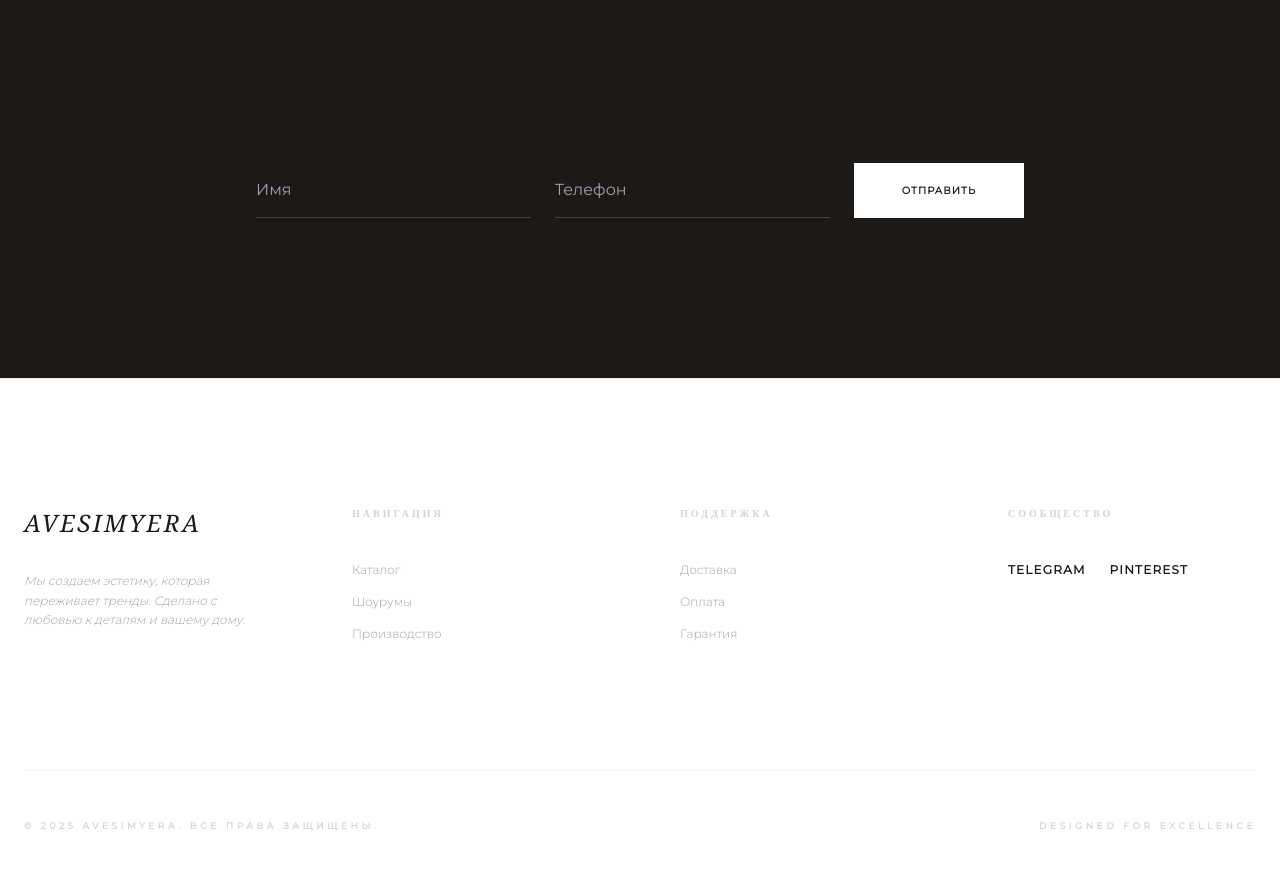
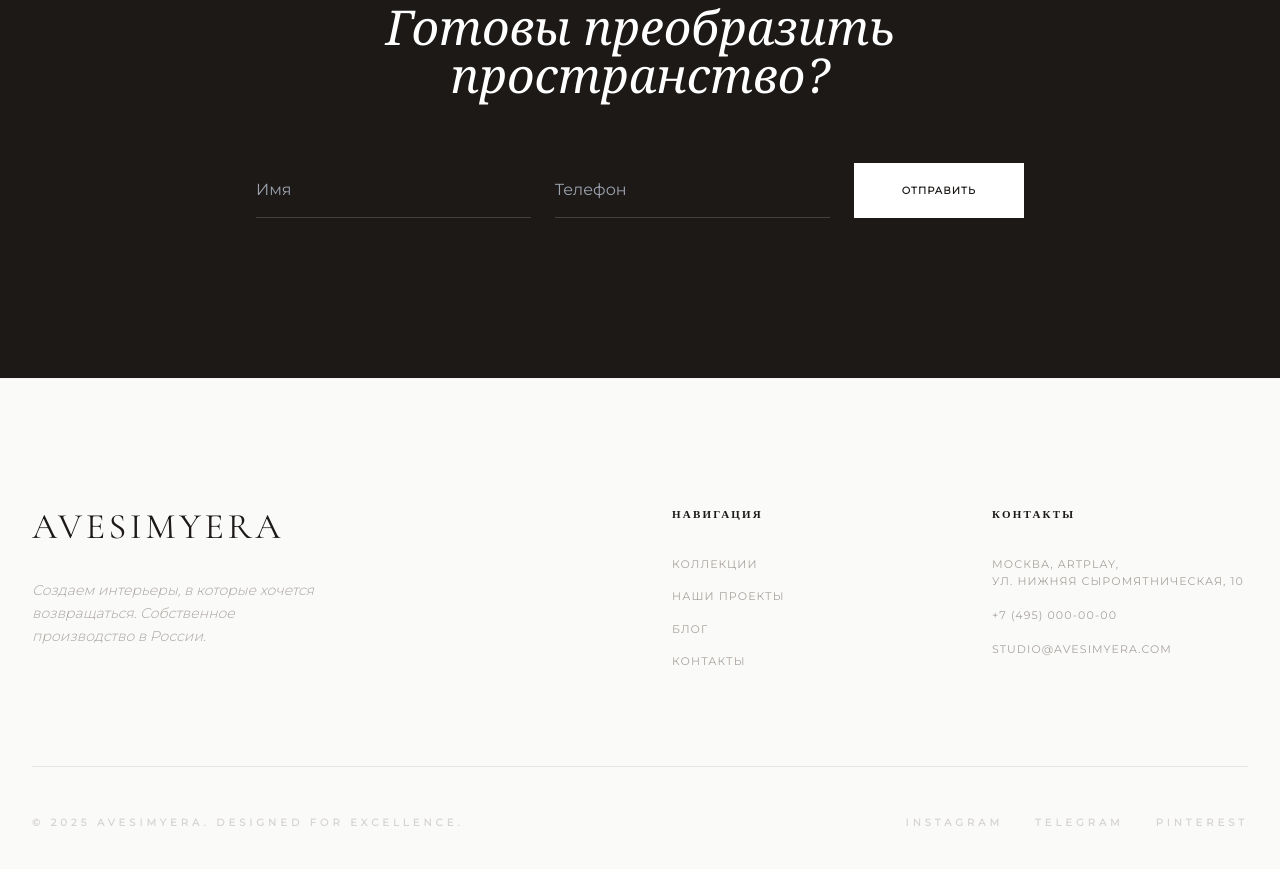
Before and after one commit to Kirillmlk/atelier, a website built with Vite: page index.html in a window 1280 px wide. Shown: the part 5036-5905 px from the top of the page. Built offline with nearby package versions, Linux system fonts and the light colour scheme.

Commit message:
feat: added a new footer

```diff
--- a/index.html
+++ b/index.html
@@ -295,7 +295,7 @@
 
         <section class="py-40 bg-stone-900 text-white px-6">
             <div class="max-w-3xl mx-auto text-center">
-                <h2 class="text-5xl font-serif italic mb-10">Готовы преобразить <br> пространство?</h2>
+                <h2 class="text-5xl font-serif italic mb-10 text-white">Готовы преобразить <br> пространство?</h2>
                 <div class="flex flex-col md:flex-row gap-6 mt-16">
                     <input type="text" placeholder="Имя" class="flex-1 border-stone-700 focus:border-white">
                     <input type="tel" placeholder="Телефон" class="flex-1 border-stone-700 focus:border-white">
@@ -443,40 +443,40 @@
         </div>
     </main>
 
-    <footer class="bg-white border-t border-stone-100 pt-32 pb-16 px-6">
-        <div class="max-w-7xl mx-auto">
-            <div class="grid grid-cols-1 md:grid-cols-2 lg:grid-cols-4 gap-20 mb-32 text-center md:text-left">
-                <div class="space-y-8">
-                    <span class="text-2xl font-serif italic tracking-widest uppercase block">Avesimyera</span>
-                    <p class="text-stone-400 text-xs leading-relaxed font-light italic">Мы создаем эстетику, которая переживает тренды. Сделано с любовью к деталям и вашему дому.</p>
+    <footer class="bg-stone-50 py-32 border-t border-stone-100 px-8">
+        <div class="max-w-[1400px] mx-auto">
+            <div class="grid md:grid-cols-4 gap-16 mb-24">
+                <div class="col-span-2">
+                    <h2 class="serif text-4xl mb-8 tracking-widest">AVESIMYERA</h2>
+                    <p class="text-stone-400 text-sm max-w-[300px] leading-relaxed font-light italic">
+                        Создаем интерьеры, в которые хочется возвращаться. Собственное производство в России.
+                    </p>
                 </div>
                 <div>
-                    <h4 class="text-[10px] font-bold uppercase tracking-[0.3em] mb-10 text-stone-300">Навигация</h4>
-                    <ul class="space-y-4 text-xs text-stone-400 font-light">
-                        <li><a href="#" class="hover:text-stone-900 transition">Каталог</a></li>
-                        <li><a href="#" class="hover:text-stone-900 transition">Шоурумы</a></li>
-                        <li><a href="#" class="hover:text-stone-900 transition">Производство</a></li>
+                    <h4 class="text-[11px] font-bold tracking-[0.2em] uppercase mb-8">Навигация</h4>
+                    <ul class="space-y-4 text-[11px] text-stone-400 tracking-widest uppercase">
+                        <li><a href="#" onclick="showPage('catalog')" class="hover:text-stone-800 transition-colors">Коллекции</a></li>
+                        <li><a href="#" onclick="scrollToSection('projects')" class="hover:text-stone-800 transition-colors">Наши проекты</a></li>
+                        <li><a href="#" onclick="showPage('blog')" class="hover:text-stone-800 transition-colors">Блог</a></li>
+                        <li><a href="#" class="hover:text-stone-800 transition-colors">Контакты</a></li>
                     </ul>
                 </div>
                 <div>
-                    <h4 class="text-[10px] font-bold uppercase tracking-[0.3em] mb-10 text-stone-300">Поддержка</h4>
-                    <ul class="space-y-4 text-xs text-stone-400 font-light">
-                        <li><a href="#" class="hover:text-stone-900 transition">Доставка</a></li>
-                        <li><a href="#" class="hover:text-stone-900 transition">Оплата</a></li>
-                        <li><a href="#" class="hover:text-stone-900 transition">Гарантия</a></li>
+                    <h4 class="text-[11px] font-bold tracking-[0.2em] uppercase mb-8">Контакты</h4>
+                    <ul class="space-y-4 text-[11px] text-stone-400 tracking-widest uppercase leading-relaxed">
+                        <li>Москва, Artplay, <br> ул. Нижняя Сыромятническая, 10</li>
+                        <li>+7 (495) 000-00-00</li>
+                        <li>studio@avesimyera.com</li>
                     </ul>
                 </div>
-                <div>
-                    <h4 class="text-[10px] font-bold uppercase tracking-[0.3em] mb-10 text-stone-300">Сообщество</h4>
-                    <div class="flex justify-center md:justify-start space-x-6 text-xs font-bold uppercase tracking-widest">
-                        <a href="#" class="hover:text-stone-400 transition">Telegram</a>
-                        <a href="#" class="hover:text-stone-400 transition">Pinterest</a>
-                    </div>
+            </div>
+            <div class="flex flex-col md:flex-row justify-between items-center border-t border-stone-200 pt-12 text-[10px] font-bold tracking-[0.4em] text-stone-300 uppercase">
+                <p>&copy; 2025 AVESIMYERA. Designed for Excellence.</p>
+                <div class="flex gap-8 mt-8 md:mt-0">
+                    <a href="#" class="hover:text-stone-500 transition-colors">Instagram</a>
+                    <a href="#" class="hover:text-stone-500 transition-colors">Telegram</a>
+                    <a href="#" class="hover:text-stone-500 transition-colors">Pinterest</a>
                 </div>
-            </div>
-            <div class="flex flex-col md:flex-row justify-between items-center border-t border-stone-100 pt-12 text-[9px] font-bold tracking-[0.4em] text-stone-300 uppercase">
-                <p>&copy; 2025 Avesimyera. Все права защищены.</p>
-                <p>Designed for Excellence</p>
             </div>
         </div>
     </footer>
--- a/src/atelier.css
+++ b/src/atelier.css
@@ -19,6 +19,11 @@ h4,
 .serif {
     font-family: 'Cormorant Garamond', serif;
     color: var(--stone-900);
+}
+
+.bg-stone-900 h2,
+.bg-stone-900 .serif {
+    color: white;
 }
 
 .italic {
```
